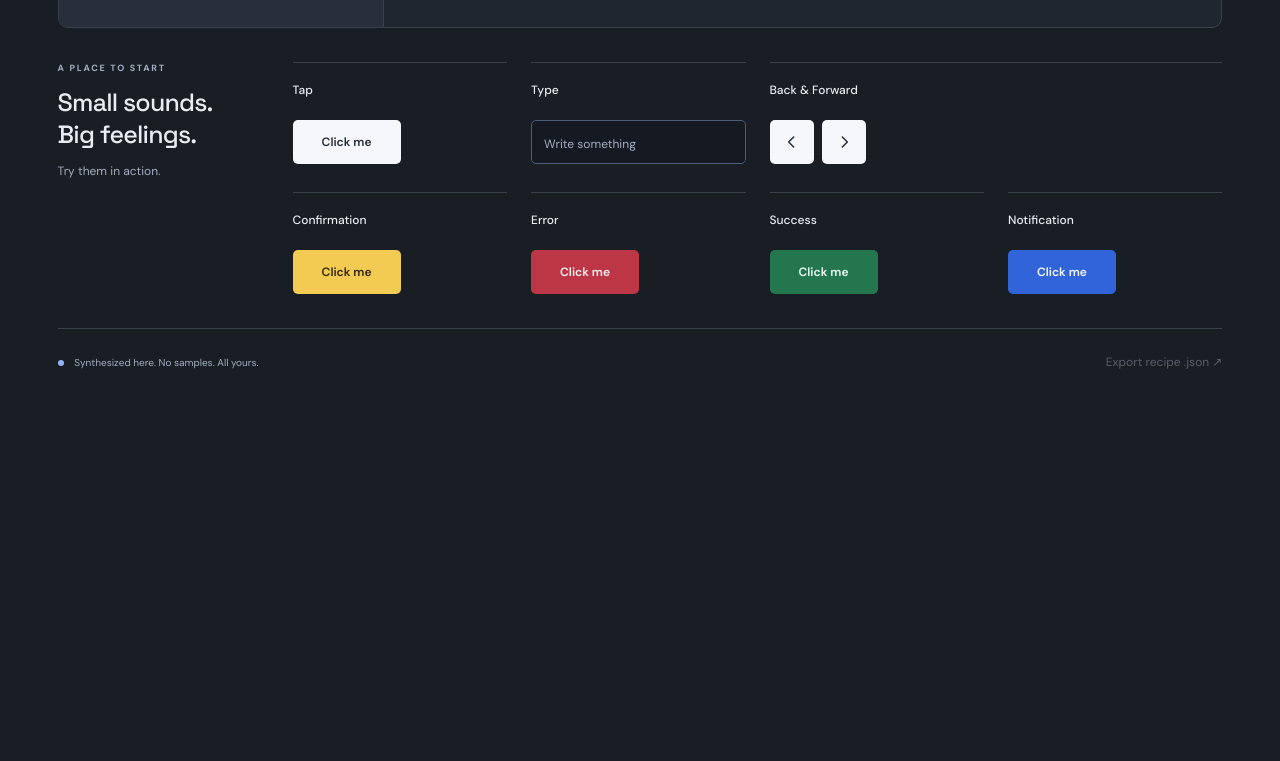
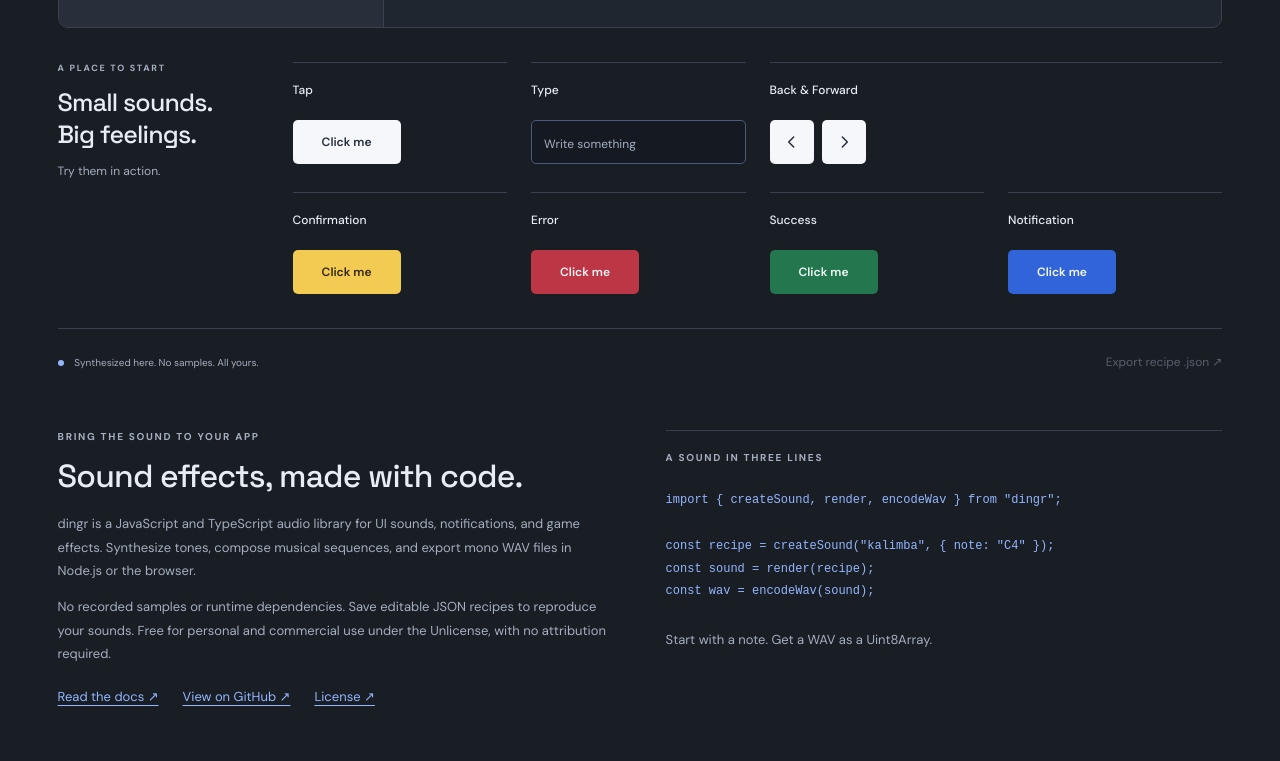
Before and after one commit to augusto1024/dingr, a website built with Vite: page playground/index.html in a window 1280 px wide. Shown: the part 906-1667 px from the top of the page. Before the commit the page ends 1308 px from the top, so only its background shows below. Built offline with nearby package versions, Linux system fonts and the light colour scheme.

Commit message:
Improve library discoverability and adopt the Unlicense

```diff
--- a/playground/index.html
+++ b/playground/index.html
@@ -6,9 +6,18 @@
     <meta name="theme-color" content="#191d24" />
     <meta
       name="description"
-      content="A little laboratory for sound. Play, shape, and export sounds with dingr."
+      content="Create sound effects with dingr, a JavaScript and TypeScript audio library. Try the playground, compose notes, and export WAV files. No samples or dependencies."
     />
-    <title>dingr — sound playground</title>
+    <title>dingr — Sound Effects Library for JavaScript and TypeScript</title>
+    <link rel="canonical" href="https://augusto1024.github.io/dingr/" />
+    <meta property="og:type" content="website" />
+    <meta property="og:site_name" content="dingr" />
+    <meta property="og:title" content="dingr — Sound Effects Library for JavaScript and TypeScript" />
+    <meta property="og:description" content="Synthesize sound effects from notes and code. Explore the playground, shape your sound, and export WAV files. Free to use, no attribution required." />
+    <meta property="og:url" content="https://augusto1024.github.io/dingr/" />
+    <meta name="twitter:card" content="summary" />
+    <meta name="twitter:title" content="dingr — Sound Effects Library for JavaScript and TypeScript" />
+    <meta name="twitter:description" content="Synthesize sound effects from notes and code. Try the playground and export WAV files. No samples or runtime dependencies." />
     <link
       rel="icon"
       type="image/svg+xml"
@@ -17,6 +26,32 @@
   </head>
   <body>
     <div id="app"></div>
+    <section class="library-guide" aria-labelledby="library-title">
+      <div>
+        <p class="eyebrow">BRING THE SOUND TO YOUR APP</p>
+        <h2 id="library-title">Sound effects, made with code.</h2>
+        <p>dingr is a JavaScript and TypeScript audio library for UI sounds,
+          notifications, and game effects. Synthesize tones, compose musical
+          sequences, and export mono WAV files in Node.js or the browser.</p>
+        <p>No recorded samples or runtime dependencies. Save editable JSON recipes
+          to reproduce your sounds. Free for personal and commercial use under
+          the Unlicense, with no attribution required.</p>
+        <nav class="library-links" aria-label="Library resources">
+          <a href="https://github.com/augusto1024/dingr#quick-start">Read the docs ↗</a>
+          <a href="https://github.com/augusto1024/dingr">View on GitHub ↗</a>
+          <a href="https://github.com/augusto1024/dingr/blob/main/LICENSE">License ↗</a>
+        </nav>
+      </div>
+      <div class="library-example">
+        <p class="eyebrow">A SOUND IN THREE LINES</p>
+        <pre tabindex="0" aria-label="JavaScript example"><code>import { createSound, render, encodeWav } from "dingr";
+
+const recipe = createSound("kalimba", { note: "C4" });
+const sound = render(recipe);
+const wav = encodeWav(sound);</code></pre>
+        <p>Start with a note. Get a WAV as a Uint8Array.</p>
+      </div>
+    </section>
     <script type="module" src="/src/main.ts"></script>
   </body>
 </html>
--- a/playground/package.json
+++ b/playground/package.json
@@ -2,6 +2,7 @@
   "name": "dingr-playground",
   "version": "0.1.0",
   "private": true,
+  "license": "Unlicense",
   "type": "module",
   "scripts": {
     "dev": "vite --host 127.0.0.1",
--- a/playground/src/main.ts
+++ b/playground/src/main.ts
@@ -76,7 +76,7 @@ const renderAsync = (recipe: Recipe) =>
 $("#app").innerHTML = `
   <header class="masthead"><a class="wordmark" href="./" aria-label="Dingr playground home">dingr<span>·</span></a><span class="masthead-note">a little laboratory for sound</span><span class="edition">PLAYGROUND / 01</span></header>
   <main>
-    <div class="intro"><div><p class="eyebrow">SOUND, FROM SCRATCH</p><h1>Make a little noise<span>.</span></h1></div><p>Find a tone. Follow a feeling.<br>Make it yours.</p></div>
+    <div class="intro"><div><p class="eyebrow">SOUND, FROM SCRATCH</p><h1>Make a little noise<span>.</span></h1></div><p>A JavaScript &amp; TypeScript sound library.<br>Play, shape, and export your own effects.</p></div>
     <section class="instrument" aria-label="Sound playground">
       <div class="workspace">
         <div class="toolbar"><div class="mode-switch" role="group" aria-label="Composition mode"><button data-mode="sound" aria-pressed="true">Single sound</button><button data-mode="sequence" aria-pressed="false">Sequence</button><button data-mode="recipe" aria-pressed="false">Recipe</button></div><button id="reset" class="quiet">Reset ↺</button></div>
--- a/playground/src/style.css
+++ b/playground/src/style.css
@@ -161,6 +161,57 @@ h1 span {
   border-radius: 10px;
   background: var(--paper);
   overflow: hidden;
+}
+.library-guide {
+  max-width: 1440px;
+  margin: 0 auto;
+  padding: 28px 4.5% 56px;
+  display: grid;
+  grid-template-columns: repeat(2, minmax(0, 1fr));
+  gap: clamp(24px, 4vw, 64px);
+}
+.library-guide h2 {
+  margin: 0 0 16px;
+  font-size: clamp(24px, 2.5vw, 32px);
+  font-weight: 500;
+  letter-spacing: -0.8px;
+}
+.library-guide p:not(.eyebrow) {
+  color: var(--muted);
+  font-size: 13px;
+  line-height: 1.8;
+}
+.library-links {
+  display: flex;
+  flex-wrap: wrap;
+  gap: 12px 24px;
+  margin-top: 22px;
+  font-size: 13px;
+}
+.library-links a {
+  color: var(--accent);
+  text-underline-offset: 4px;
+}
+.library-example {
+  min-width: 0;
+  border-top: 1px solid var(--line);
+  padding-top: 20px;
+}
+.library-example pre {
+  overflow-x: auto;
+  padding: 12px 0;
+  font-size: 12px;
+  line-height: 1.9;
+  color: var(--accent);
+}
+.library-example pre:focus-visible {
+  outline: 2px solid var(--accent);
+  outline-offset: 4px;
+}
+@media (max-width: 760px) {
+  .library-guide {
+    grid-template-columns: 1fr;
+  }
 }
 .workspace {
   grid-column: 2;
```
Also changed, not shown: package.json (+26 -4 lines), README.md, 3 other files.
